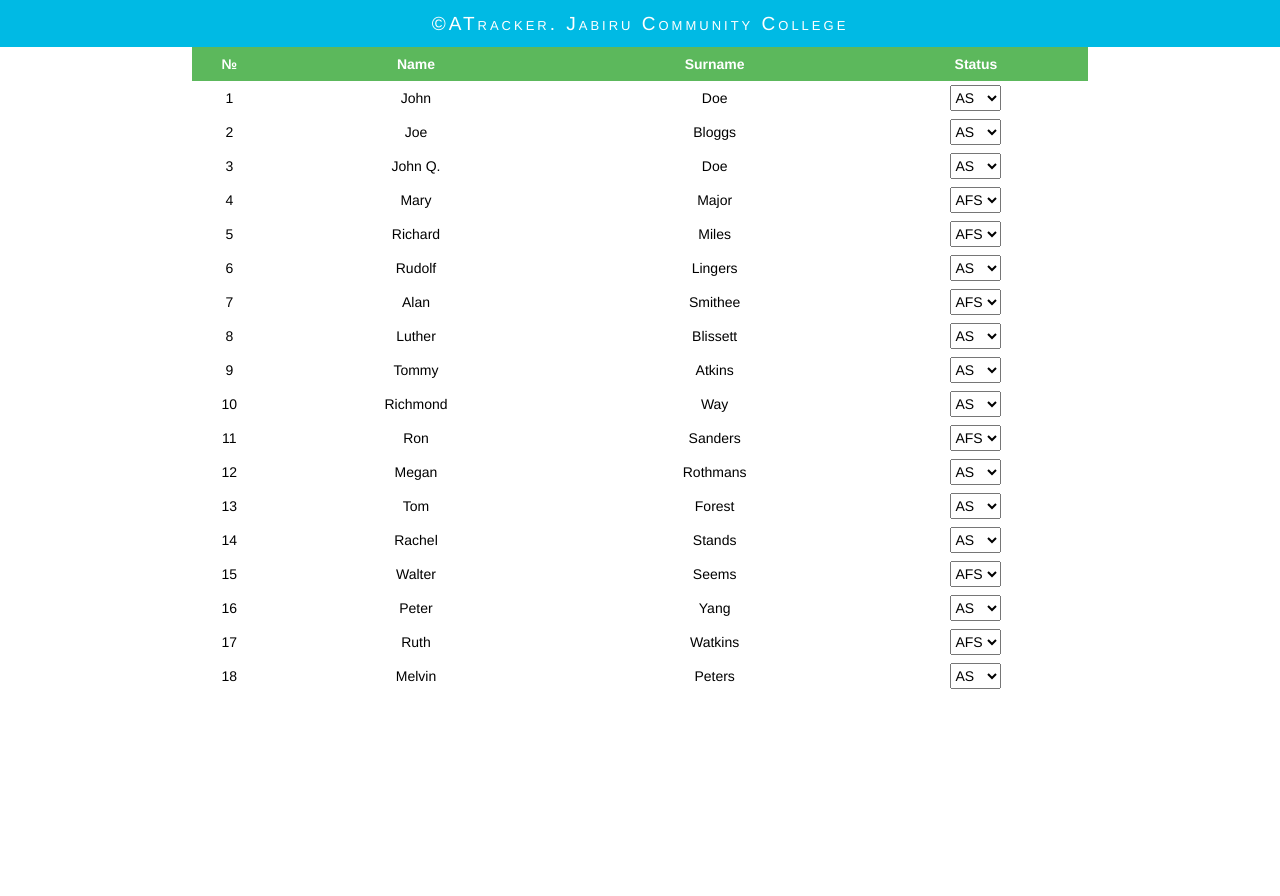
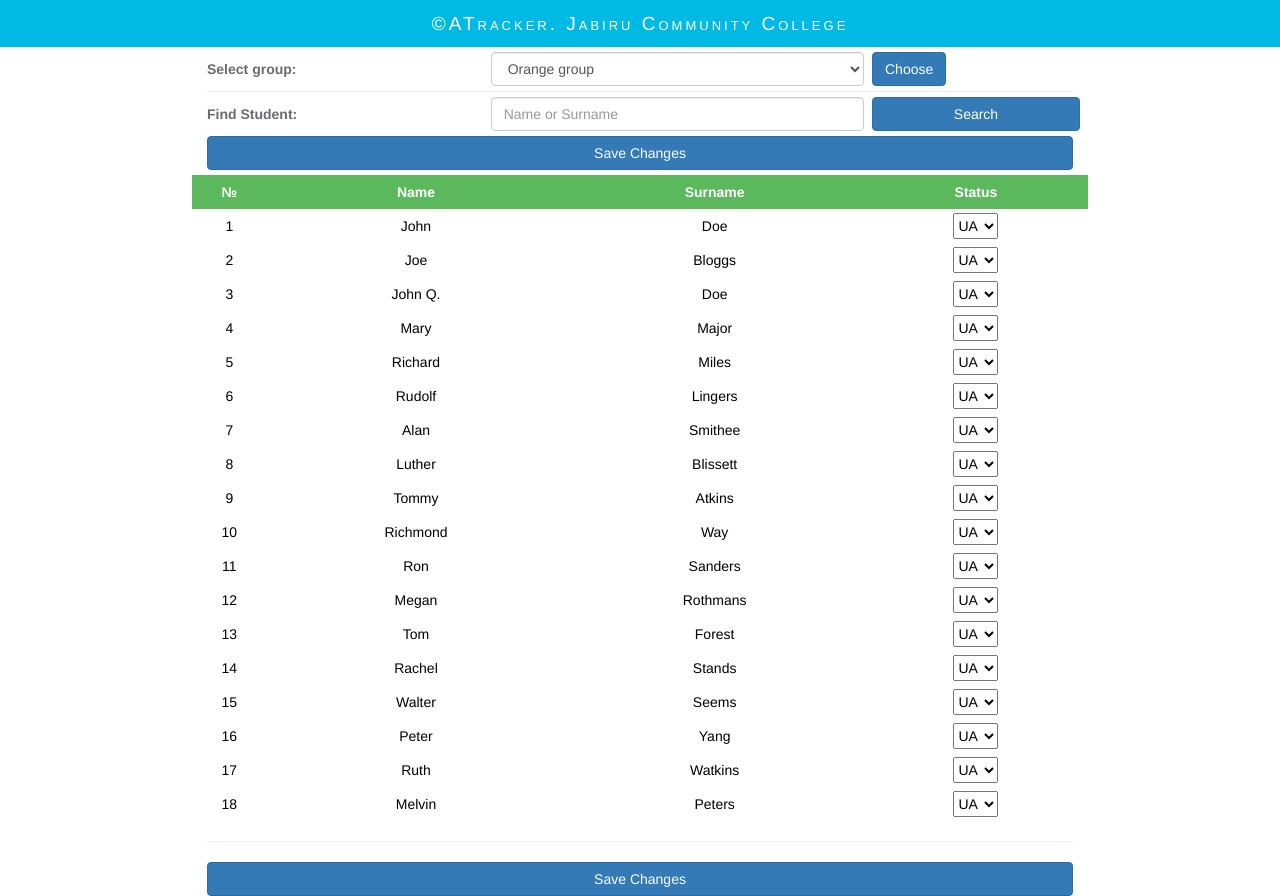
Before and after one commit to andrii-solaris/ATracker, a plain HTML site: page statistics.html in a window 1280 px wide. Before the commit the page ends 800 px from the top, so only its background shows below. Drawn offline with nearby package versions, Linux system fonts and the light colour scheme.

Commit message:
Add files via upload
- Continued working on statistics page

```diff
--- a/css/login-style.css
+++ b/css/login-style.css
@@ -350,6 +350,46 @@ body {
     margin-bottom: 4px;
 	}
 
+	.choose-group-color {
+		font-size:inherit;
+	}
+
+	.color-label {
+		padding-top: 7px;
+		padding-bottom: 7px;
+	}
+
+	.no-padding-right {
+		padding-right:0;
+	}
+
+	.no-padding-both {
+		padding-right:0;
+		padding-left:0;
+	}
+
+	.no-padding-left {
+		padding-left: 8px;
+    padding-right: 8px;
+	}
+
+	.group-choice-row {
+		margin-top: 5px;
+	}
+
+	.row-divider {
+		margin-top: 0px;
+    margin-bottom: 5px;
+	}
+
+	.header-table {
+		 margin-top: 5px;
+	}
+
+	.footer-hr {
+		background-color:#000;
+	}
+
 @media (min-width:600px){
 	/*---PIN Responsive---*/
 	.hd-grp-pin {
--- a/js/controller.js
+++ b/js/controller.js
@@ -1,14 +1,14 @@
 var studlist = angular.module('students-list', []);
 studlist.controller ('students-controller', function($scope){
-	$scope.records = [{number:'1',name:'John',surname:'Doe',class:'primary', status:'AS'},{number:'2',name:'Joe',surname:'Bloggs',class:'success',status:'AS'},
-            		{number:'3',name:'John Q.',surname:'Doe', class:'purple', status:'AS'}, {number:'4',name:'Mary',surname:'Major', class:'info', status:'AFS'},
-          			{number:'5',name:'Richard',surname:'Miles', class:'warning', status:'AFS'}, {number:'6',name:'Rudolf',surname:'Lingers',class:'danger', status:'AS'},
-            		{number:'7',name:'Alan',surname:'Smithee',class:'primary', status:'AFS'}, {number:'8',name:'Luther',surname:'Blissett',class:'success', status:'AS'},
-           			{number:'9',name:'Tommy',surname:'Atkins',class:'purple', status:'AS'}, {number:'10',name:'Richmond',surname:'Way',class:'info', status:'AS'},
-           			{number:'11',name:'Ron',surname:'Sanders',class:'warning', status:'AFS'}, {number:'12',name:'Megan',surname:'Rothmans',class:'danger', status:'AS'},
-           			{number:'13',name:'Tom',surname:'Forest',class:'warning', status:'AS'}, {number:'14',name:'Rachel',surname:'Stands',class:'danger', status:'AS'},
-           			{number:'15',name:'Walter',surname:'Seems',class:'warning', status:'AFS'}, {number:'16',name:'Peter',surname:'Yang',class:'danger', status:'AS'},
-           			{number:'17',name:'Ruth',surname:'Watkins',class:'warning', status:'AFS'}, {number:'18',name:'Melvin',surname:'Peters',class:'danger', status:'AS'}];
+	$scope.records = [{number:'1',name:'John',surname:'Doe',class:'primary', status:'UA'},{number:'2',name:'Joe',surname:'Bloggs',class:'success',status:'UA'},
+            		{number:'3',name:'John Q.',surname:'Doe', class:'purple', status:'UA'}, {number:'4',name:'Mary',surname:'Major', class:'info', status:'UA'},
+          			{number:'5',name:'Richard',surname:'Miles', class:'warning', status:'UA'}, {number:'6',name:'Rudolf',surname:'Lingers',class:'danger', status:'UA'},
+            		{number:'7',name:'Alan',surname:'Smithee',class:'primary', status:'UA'}, {number:'8',name:'Luther',surname:'Blissett',class:'success', status:'UA'},
+           			{number:'9',name:'Tommy',surname:'Atkins',class:'purple', status:'UA'}, {number:'10',name:'Richmond',surname:'Way',class:'info', status:'UA'},
+           			{number:'11',name:'Ron',surname:'Sanders',class:'warning', status:'UA'}, {number:'12',name:'Megan',surname:'Rothmans',class:'danger', status:'UA'},
+           			{number:'13',name:'Tom',surname:'Forest',class:'warning', status:'UA'}, {number:'14',name:'Rachel',surname:'Stands',class:'danger', status:'UA'},
+           			{number:'15',name:'Walter',surname:'Seems',class:'warning', status:'UA'}, {number:'16',name:'Peter',surname:'Yang',class:'danger', status:'UA'},
+           			{number:'17',name:'Ruth',surname:'Watkins',class:'warning', status:'UA'}, {number:'18',name:'Melvin',surname:'Peters',class:'danger', status:'UA'}];
 });
 
 var login = angular.module('login-page', ["ui.bootstrap.modal"]);
--- a/statistics.html
+++ b/statistics.html
@@ -20,7 +20,41 @@
     <p class = "header-p"> &copy;ATracker. Jabiru Community College </p>
   </header>
   <div class = "container">
+    <div class = "row group-choice-row">
+      <div class = "col-xs-4 no-padding-right">
+        <label class = "color-label" for="select-color" >Select group:</label>
+      </div>
+        <div class = "col-xs-5 no-padding-both">
+        <select class = "form-control choose-group-color" id = "select-color">
+          <option>Orange group</option>
+          <option>Green group</option>
+          <option>Blue group</option>
+          <option>Purple group</option>
+          <option>Red group</option>
+        </select>
+      </div>
+      <div class = "col-xs-3 no-padding-left">
+        <button type="button" class="btn btn-primary">Choose</button>
+      </div>
+    </div>
+    <hr class  = "row-divider">
+    <div class = "row group-choice-row">
+      <div class = "col-xs-4 no-padding-right">
+        <label class = "color-label" for="find student" >Find Student:</label>
+      </div>
+        <div class = "col-xs-5 no-padding-both">
+        <input class = "form-control choose-group-color" type = "text" id = "find-student" placeholder = "Name or Surname">
+      </div>
+      <div class = "col-xs-3 no-padding-left">
+        <button type="button" class="btn btn-primary btn-block">Search</button>
+      </div>
+    </div>
     <div class = "row">
+        <div class = " col-xs-12">
+          <button type="button" class="btn btn-primary btn-block">Save Changes</button>
+        </div>
+    </div>
+    <div class = "row header-table">
       <div class = "statistics-col col-xs-1">
         <p class = "table-header">№</p>
       </div>
@@ -47,11 +81,21 @@
         <div class = "student-col col-xs-3">
             <select class = "table-dropdown">
               <option>{{student.status}}</option>
-              <option>AOF</option>
-              <option>SL</option>
-              <option>PS</option>
+              <option>AS</option>
+              <option>UA</option>
+              <option>OL</option>
+              <option>WE</option>
+              <option>MA</option>
+              <option>PC</option>
+              <option>DA</option>
             </select>
         </div>
+    </div>
+    <hr class = "footer-hr">
+    <div class = "row">
+      <div class = " col-xs-12">
+        <button type="button" class="btn btn-primary btn-block">Save Changes</button>
+      </div>
     </div>
   </div>
   </body>
```
